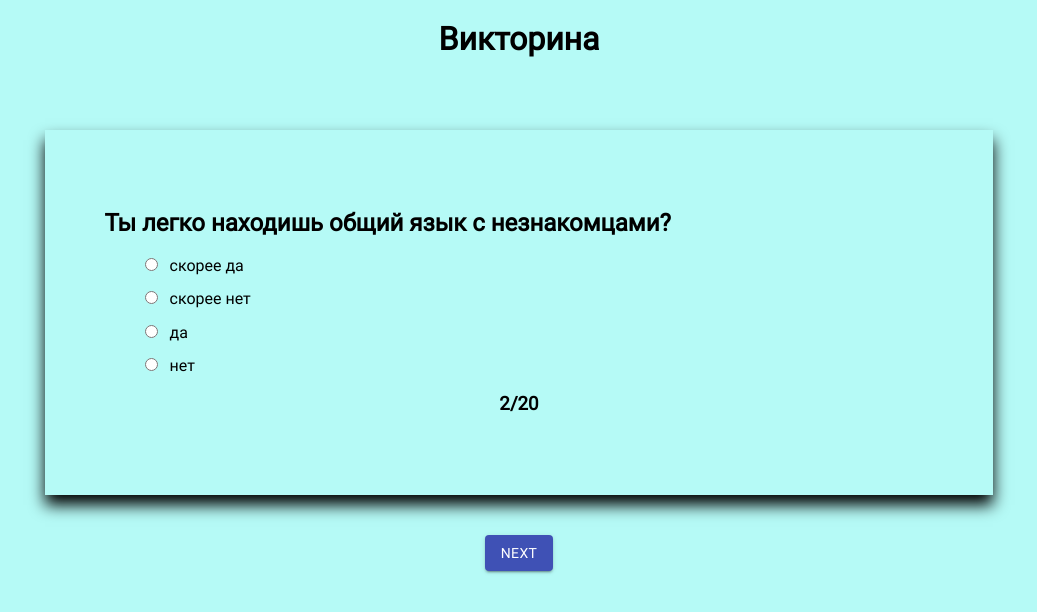
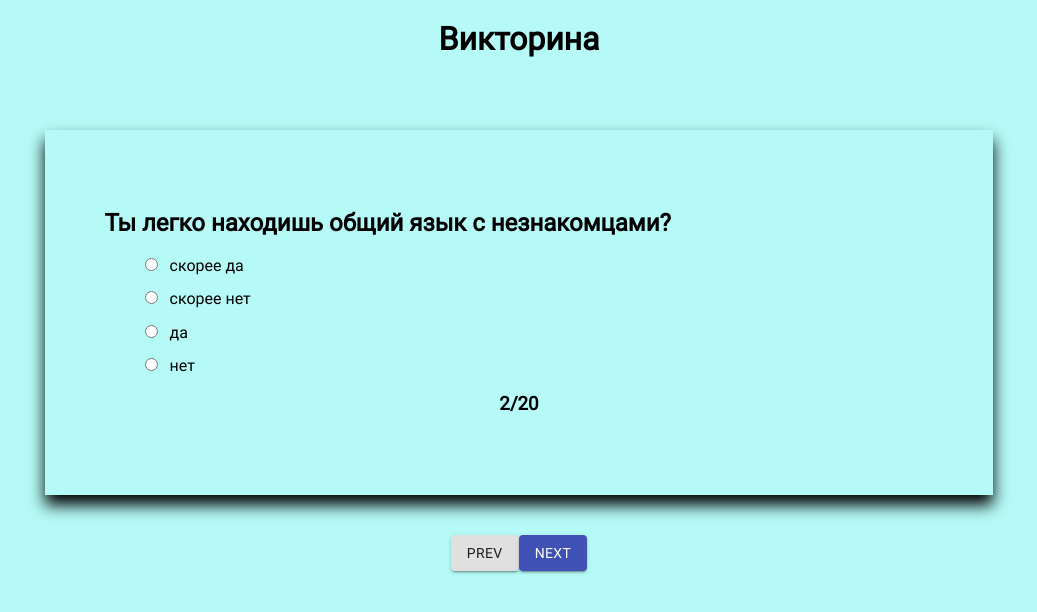
Before and after one commit to victorinaPeaksoft/Victorina_Project, a React app: page /question in a window 1280 px wide. Both pictures are taken after a click on the button "NEXT". Shown: the top 612 px of the page, without its empty margins (121-1158 px from the left). Built offline with nearby package versions, Linux system fonts and the light colour scheme.

Commit message:
trans btn

```diff
--- a/src/App.jsx
+++ /dev/null
@@ -1,4 +0,0 @@
-import React from "react";
-
-
-export default App;
--- a/src/components/Question/Question.less
+++ b/src/components/Question/Question.less
@@ -56,6 +56,12 @@
         border-radius: 5px;
 
       }
+      .btn_controllers{
+        display: flex;
+      }
+      .btn1{
+        margin-left: '12px';
+      }
 
       // .btn_controllers {
       //   margin-top: 40px;
--- a/src/components/Question/index.jsx
+++ b/src/components/Question/index.jsx
@@ -8,7 +8,7 @@ import Container from "@material-ui/core/Container";
 
 import { set_temperament, nextClickOne } from "../../store/actions/index.js";
 import { InputRadio } from "./InputRadio/index.jsx";
-import { onCheck } from "../../store/actions/index";
+import { onCheck, prev } from "../../store/actions/index";
 
 import "./Question.less";
 
@@ -24,6 +24,9 @@ const Question = () => {
     dispatch(set_temperament());
     dispatch(onCheck(""));
   };
+  const prevNext = () => {
+    dispatch(prev())
+  }
 
   return (
     <Container>
@@ -51,6 +54,19 @@ const Question = () => {
           </h3>
         </div>
         <div className="btn_controllers">
+          {currentIndex !== 0 ? (
+            <Button
+              className="btn1"
+              onClick={prevNext}
+              variant="contained"
+              // color="secondary"
+              style={{ margin: "20px ,20px" }}
+            >
+              Prev
+            </Button>
+          ) : (
+            ""
+          )}
           {currentIndex >= 0 ? (
             <Button
               className="btn"
@@ -74,7 +90,6 @@ const Question = () => {
       </div>
 
     </Container>
-
   );
 };
 
--- a/src/store/actions/index.js
+++ b/src/store/actions/index.js
@@ -1,16 +1,17 @@
 export const SET_TEMPERAMENT = "SET_TEMPERAMENT";
 export const NEXT_QUESTION_ONE = "NEXT_QUESTION_ONE";
 export const ON_CHECK = "ON_CHECK";
+export const PREV_QUESTION_ONE = "PREV_QUESTION_ONE";
 export const RU = "RU";
 export const KG = "KG";
 export const EN = "EN";
 
 export const switch_language = (type) => ({
-    type,
+  type,
 });
 
 export const set_temperament = () => ({
-  type: SET_TEMPERAMENT ,
+  type: SET_TEMPERAMENT,
 });
 
 export const nextClickOne = () => ({
@@ -21,3 +22,7 @@ export const onCheck = (key) => ({
   type: ON_CHECK,
   payload: Number(key),
 });
+
+export const prev = () => ({
+  type: PREV_QUESTION_ONE,
+});
--- a/src/store/reducers/index.js
+++ b/src/store/reducers/index.js
@@ -3,9 +3,10 @@ import {
   SET_TEMPERAMENT,
   NEXT_QUESTION_ONE,
   ON_CHECK,
+  PREV_QUESTION_ONE,
   RU,
   EN,
-  KG
+  KG,
 } from "../actions";
 
 const initialState = {
@@ -60,14 +61,19 @@ export const rootReducer = (state = initialState, action) => {
     case NEXT_QUESTION_ONE:
       if (state.currentIndex === state.data.length - 1) {
         return state;
-      } else if (state.currentIndex === null) {
-        return state;
       }
       return {
         ...state,
         currentIndex: state.currentIndex + 1,
       };
-
+    case PREV_QUESTION_ONE:
+      if (state.currentIndex === state.data.length - 1) {
+        return state;
+      }
+      return {
+        ...state,
+        currentIndex: state.currentIndex - 1,
+      };
     case ON_CHECK:
       return {
         ...state,
```
Lines whose indentation alone changed are shown as unchanged.
